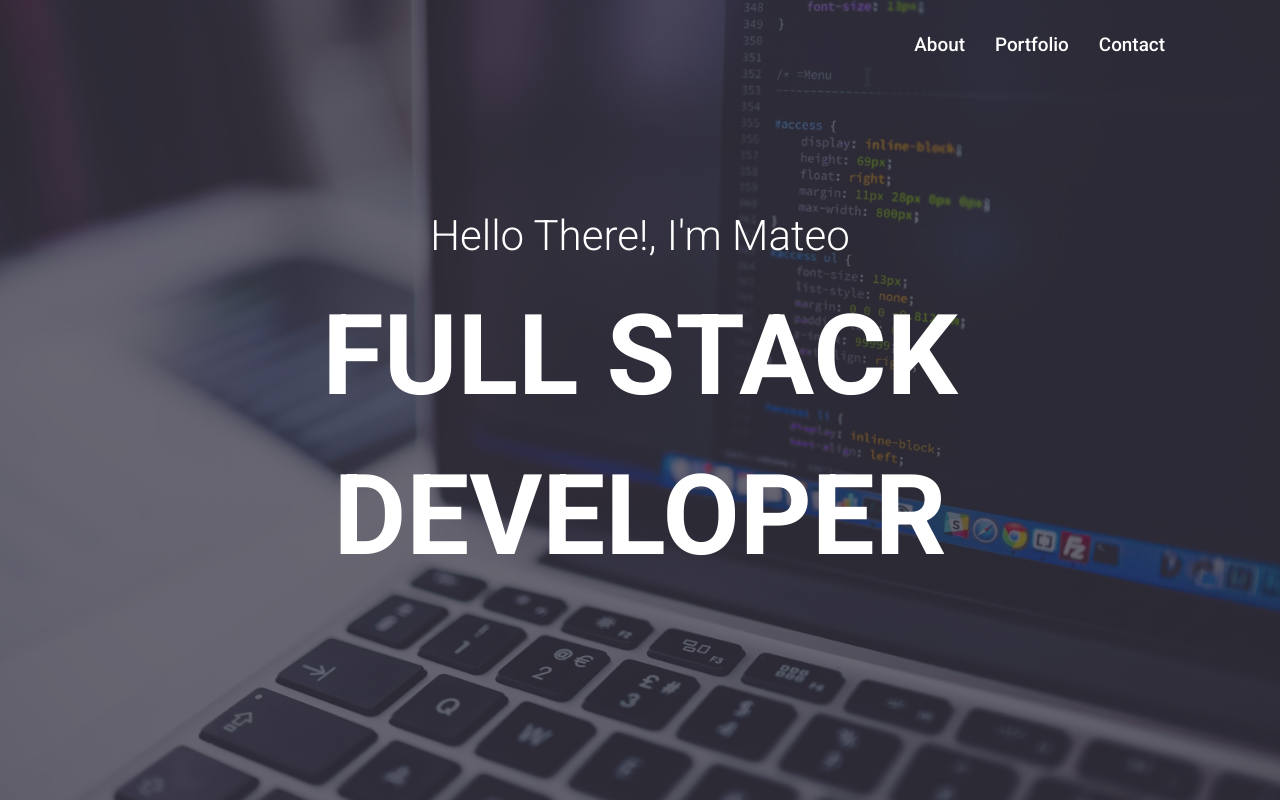
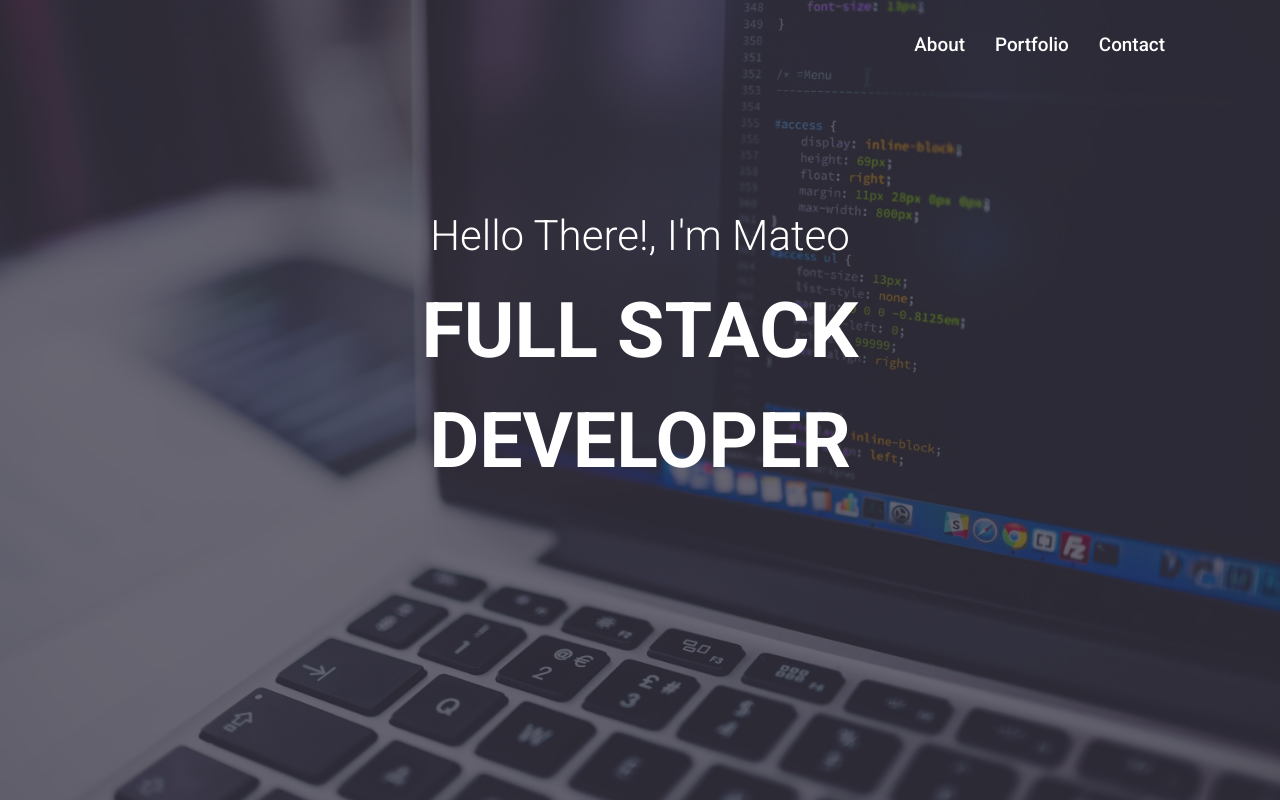
Before and after one commit to Mateolegi/mateolegi.github.io, a plain HTML site: page index.html in a window 1280 px wide. Shown: the top 800 px of the page. Drawn offline with nearby package versions, Linux system fonts and the light colour scheme; files whose address does not match are found by name.

Commit message:
Main text font size changed

```diff
--- a/css/style.css
+++ b/css/style.css
@@ -45,13 +45,13 @@
 .main-text{
 	text-transform: uppercase;
 	font-weight: 700;
-	font-size: 8em;
+	font-size: 5.5em;
 }
 
 #bannerRow{
-		background-color: rgba(43,41,56,0.7);
-		min-width: 100%;
-		padding: 15%;
+	background-color: rgba(43,41,56,0.7);
+	min-width: 100%;
+	padding: 15%;
 }
 
 
```
